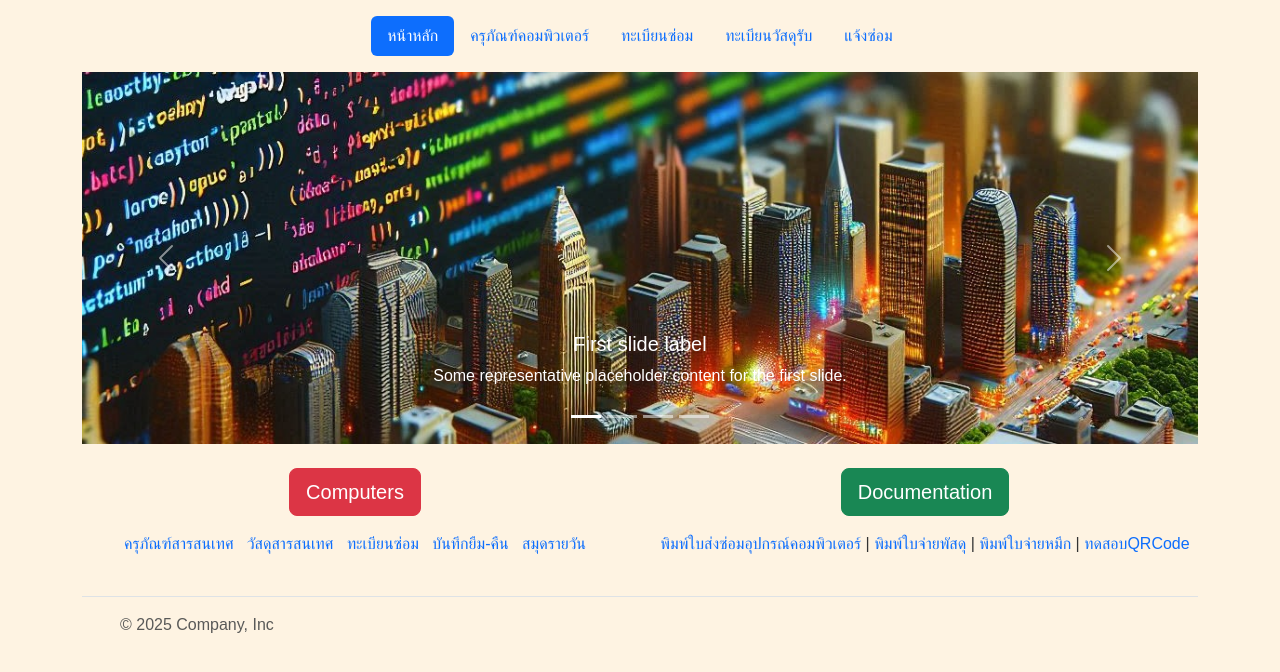
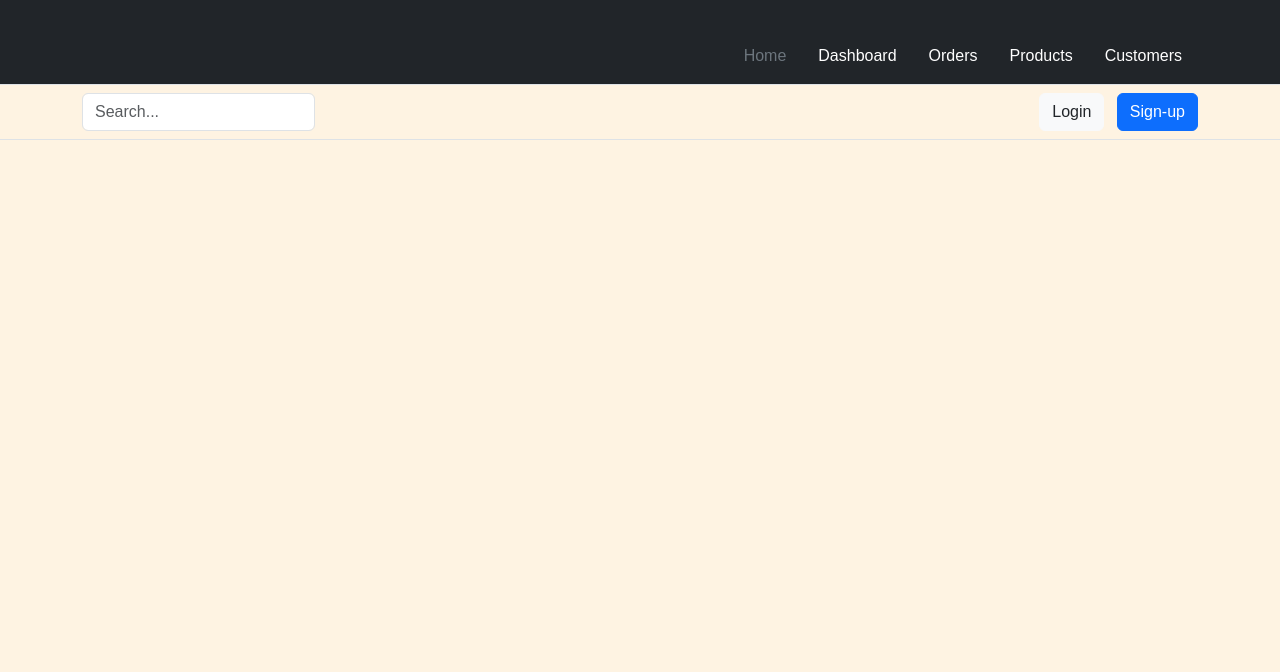
Before and after one commit to KHAMWAN/itserv2, a Django app: page / in a window 1280 px wide. Shown: the top 672 px of the page. Run offline with Django 5.2, Linux system fonts and the light colour scheme; some libraries are stand-ins or nearby versions.

Commit message:
workToGithub 24-12-2568

```diff
--- a/itapp/templates/itapp/base.html
+++ b/itapp/templates/itapp/base.html
@@ -35,210 +35,123 @@
     <link rel="stylesheet" href="{% static 'css/style.css' %}" />
   </head>
   <body>
-    <div class="container-fluid">
-      <!-- Brand and toggle get grouped for better mobile display -->
-      <header class="d-flex justify-content-center py-3">
-        <ul class="nav nav-pills">
-          <li class="nav-item">
-            <a href="#" class="nav-link active" aria-current="page">หน้าหลัก</a>
+    <!-- header -->
+    <header>
+      <div class="px-3 py-2 text-bg-dark border-bottom">
+        <div class="container">
+          <div
+            class="d-flex flex-wrap align-items-center justify-content-center justify-content-lg-start"
+          >
+            <a
+              href="/"
+              class="d-flex align-items-center my-2 my-lg-0 me-lg-auto text-white text-decoration-none"
+            >
+              <svg
+                class="bi me-2"
+                width="40"
+                height="32"
+                role="img"
+                aria-label="Bootstrap"
+              >
+                <use xlink:href="#bootstrap"></use>
+              </svg>
+            </a>
+            <ul
+              class="nav col-12 col-lg-auto my-2 justify-content-center my-md-0 text-small"
+            >
+              <li>
+                <a href="#" class="nav-link text-secondary">
+                  <svg
+                    class="bi d-block mx-auto mb-1"
+                    width="24"
+                    height="24"
+                    aria-hidden="true"
+                  >
+                    <use xlink:href="#home"></use>
+                  </svg>
+                  Home
+                </a>
               </li>
-          <li class="nav-item">
-            <a href="#" class="nav-link">ครุภัณฑ์คอมพิวเตอร์</a>
+              <li>
+                <a href="#" class="nav-link text-white">
+                  <svg
+                    class="bi d-block mx-auto mb-1"
+                    width="24"
+                    height="24"
+                    aria-hidden="true"
+                  >
+                    <use xlink:href="#speedometer2"></use>
+                  </svg>
+                  Dashboard
+                </a>
               </li>
-          <li class="nav-item"><a href="#" class="nav-link">ทะเบียนซ่อม</a></li>
-          <li class="nav-item">
-            <a href="#" class="nav-link">ทะเบียนวัสดุรับ</a>
+              <li>
+                <a href="#" class="nav-link text-white">
+                  <svg
+                    class="bi d-block mx-auto mb-1"
+                    width="24"
+                    height="24"
+                    aria-hidden="true"
+                  >
+                    <use xlink:href="#table"></use>
+                  </svg>
+                  Orders
+                </a>
               </li>
-          <li class="nav-item"><a href="#" class="nav-link">แจ้งซ่อม</a></li>
+              <li>
+                <a href="#" class="nav-link text-white">
+                  <svg
+                    class="bi d-block mx-auto mb-1"
+                    width="24"
+                    height="24"
+                    aria-hidden="true"
+                  >
+                    <use xlink:href="#grid"></use>
+                  </svg>
+                  Products
+                </a>
+              </li>
+              <li>
+                <a href="#" class="nav-link text-white">
+                  <svg
+                    class="bi d-block mx-auto mb-1"
+                    width="24"
+                    height="24"
+                    aria-hidden="true"
+                  >
+                    <use xlink:href="#people-circle"></use>
+                  </svg>
+                  Customers
+                </a>
+              </li>
             </ul>
-      </header>
-    </div>
-    <!-- Carousel slide -->
-    <div class="container">
-      <div id="carouselExampleCaptions" class="carousel slide mb-4">
-        <div class="carousel-indicators">
-          <button
-            type="button"
-            data-bs-target="#carouselExampleCaptions"
-            data-bs-slide-to="0"
-            class="active"
-            aria-current="true"
-            aria-label="Slide 1"
-          ></button>
-          <button
-            type="button"
-            data-bs-target="#carouselExampleCaptions"
-            data-bs-slide-to="1"
-            aria-label="Slide 2"
-          ></button>
-          <button
-            type="button"
-            data-bs-target="#carouselExampleCaptions"
-            data-bs-slide-to="2"
-            aria-label="Slide 3"
-          ></button>
-          <button
-            type="button"
-            data-bs-target="#carouselExampleCaptions"
-            data-bs-slide-to="3"
-            aria-label="Slide 4"
-          ></button>
-        </div>
-        <div class="carousel-inner">
-          <div class="carousel-item active">
-            <img
-              src="{% static 'imgs/itptrh01.jpg' %}"
-              class="d-block w-100"
-              alt="..."
-            />
-            <div class="carousel-caption d-none d-md-block">
-              <h5>First slide label</h5>
-              <p>
-                Some representative placeholder content for the first slide.
-              </p>
-            </div>
-          </div>
-          <div class="carousel-item">
-            <img
-              src="{% static 'imgs/itptrh02.jpg' %}"
-              class="d-block w-100"
-              alt="..."
-            />
-            <div class="carousel-caption d-none d-md-block">
-              <h5>Second slide label</h5>
-              <p>
-                Some representative placeholder content for the second slide.
-              </p>
-            </div>
-          </div>
-          <div class="carousel-item">
-            <img
-              src="{% static 'imgs/itptrh03.jpg' %}"
-              class="d-block w-100"
-              alt="..."
-            />
-            <div class="carousel-caption d-none d-md-block">
-              <h5>Third slide label</h5>
-              <p>
-                Some representative placeholder content for the third slide.
-              </p>
-            </div>
-          </div>
-          <div class="carousel-item">
-            <img
-              src="{% static 'imgs/itptrh04.jpg' %}"
-              class="d-block w-100"
-              alt="..."
-            />
-            <div class="carousel-caption d-none d-md-block">
-              <h5>Four slide label 4</h5>
-              <p>
-                Some representative placeholder content for the third slide.
-              </p>
           </div>
         </div>
       </div>
-        <button
-          class="carousel-control-prev"
-          type="button"
-          data-bs-target="#carouselExampleCaptions"
-          data-bs-slide="prev"
+      <div class="px-3 py-2 border-bottom mb-3">
+        <div class="container d-flex flex-wrap justify-content-center">
+          <form
+            class="col-12 col-lg-auto mb-2 mb-lg-0 me-lg-auto"
+            role="search"
           >
-          <span class="carousel-control-prev-icon" aria-hidden="true"></span>
-          <span class="visually-hidden">Previous</span>
+            <input
+              type="search"
+              class="form-control"
+              placeholder="Search..."
+              aria-label="Search"
+            />
+          </form>
+          <div class="text-end">
+            <button type="button" class="btn btn-light text-dark me-2">
+              Login
             </button>
-        <button
-          class="carousel-control-next"
-          type="button"
-          data-bs-target="#carouselExampleCaptions"
-          data-bs-slide="next"
-        >
-          <span class="carousel-control-next-icon" aria-hidden="true"></span>
-          <span class="visually-hidden">Next</span>
-        </button>
-      </div>
-    </div>
-    <!-- End Carousel slide -->
-    <div class="container">
-      <div class="row">
-        <div class="text-center col-sm-6">
-          <a class="btn btn-danger btn-lg" href="displaykru.php" role="button"
-            >Computers</a
-          >
-          <p></p>
-          <p>
-            <span><a href="displaykru.php">ครุภัณฑ์สารสนเทศ</a></span>
-            <span><a href="displaywass.php">&nbsp;&nbsp;วัสดุสารสนเทศ</a></span>
-            <span><a href="repair_frm.php">&nbsp;&nbsp;ทะเบียนซ่อม</a></span>
-            <span
-              ><a href="brw_crud_frm.php">&nbsp;&nbsp;บันทึกยืม-คืน</a></span
-            >
-            <span><a href="hiscom_frm.php">&nbsp;&nbsp;สมุดรายวัน</a></span>
-            <!-- span><a href="show_regis_ip.php">&nbsp;&nbsp;ทะเบียน-ip</a></span -->
-          </p>
-        </div>
-        <div class="text-center col-sm-6">
-          <a
-            class="btn btn-success btn-lg"
-            href="rpt_ink_out_was.php"
-            role="button"
-            >Documentation</a
-          >
-          <p></p>
-          <p>
-            <span
-              ><a href="rpt_repair.php" target="_blank"
-                >พิมพ์ใบส่งซ่อมอุปกรณ์คอมพิวเตอร์</a
-              >
-              |
-            </span>
-            <span
-              ><a href="rpt_quick_out_was.php" target="_blank"
-                >พิมพ์ใบจ่ายพัสดุ</a
-              >
-              | </span
-            ><span
-              ><a href="rpt_ink_out_was.php" target="_blank">พิมพ์ใบจ่ายหมึก</a>
-              | </span
-            ><span><a href="Label_qrcode.php"> ทดสอบQRCode</a></span>
-          </p>
+            <button type="button" class="btn btn-primary">Sign-up</button>
           </div>
         </div>
       </div>
-    <div class="container">
-      <footer
-        class="d-flex flex-wrap justify-content-between align-items-center py-3 my-4 border-top"
-      >
-        <div class="col-md-4 d-flex align-items-center">
-          <a
-            href="/"
-            class="mb-3 me-2 mb-md-0 text-body-secondary text-decoration-none lh-1"
-            aria-label="Bootstrap"
-          >
-            <svg class="bi" width="30" height="24" aria-hidden="true">
-              <use xlink:href="#bootstrap"></use>
-            </svg>
-          </a>
-          <span class="mb-3 mb-md-0 text-body-secondary"
-            >© 2025 Company, Inc</span
-          >
-        </div>
-        <ul class="nav col-md-4 justify-content-end list-unstyled d-flex">
-          <li class="ms-3">
-            <a class="text-body-secondary" href="#" aria-label="Instagram"
-              ><svg class="bi" width="24" height="24" aria-hidden="true">
-                <use xlink:href="#instagram"></use></svg
-            ></a>
-          </li>
-          <li class="ms-3">
-            <a class="text-body-secondary" href="#" aria-label="Facebook"
-              ><svg class="bi" width="24" height="24">
-                <use xlink:href="#facebook"></use></svg
-            ></a>
-          </li>
-        </ul>
-      </footer>
-    </div>
+    </header>
+    <!-- End header -->
+    {% block content %} {% endblock %}
   </body>
 </html>
 <!-- jquery -->
--- a/itapp/templates/itapp/index.html
+++ b/itapp/templates/itapp/index.html
@@ -1,6 +1,4 @@
 {% extends "itapp/base.html" %} {% block content %}
-<div class="container">
-  <h1>Index Page</h1>
-</div>
+<div class="container"></div>
 
 {% endblock %}
```
Lines whose indentation alone changed are shown as unchanged.
